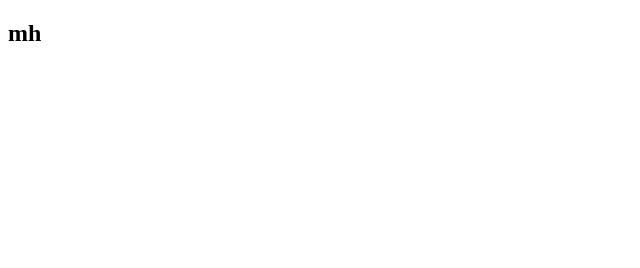
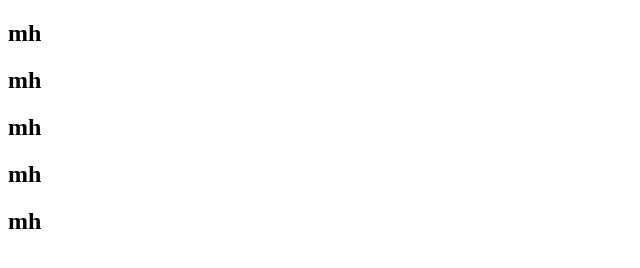
Before and after one commit to monpany/practice, a plain HTML site: page index.html in a window 1280 px wide. Shown: the whole page, without its empty margins (0-640 px from the left). Drawn offline with Linux system fonts and the light colour scheme.

Commit message:
merge branch

```diff
--- a/index.html
+++ b/index.html
@@ -7,5 +7,9 @@
 </head>
 <body>
     <h2>mh</h2>
+    <h2>mh</h2>
+    <h2>mh</h2>
+    <h2>mh</h2>
+    <h2>mh</h2>
 </body>
 </html>
```
